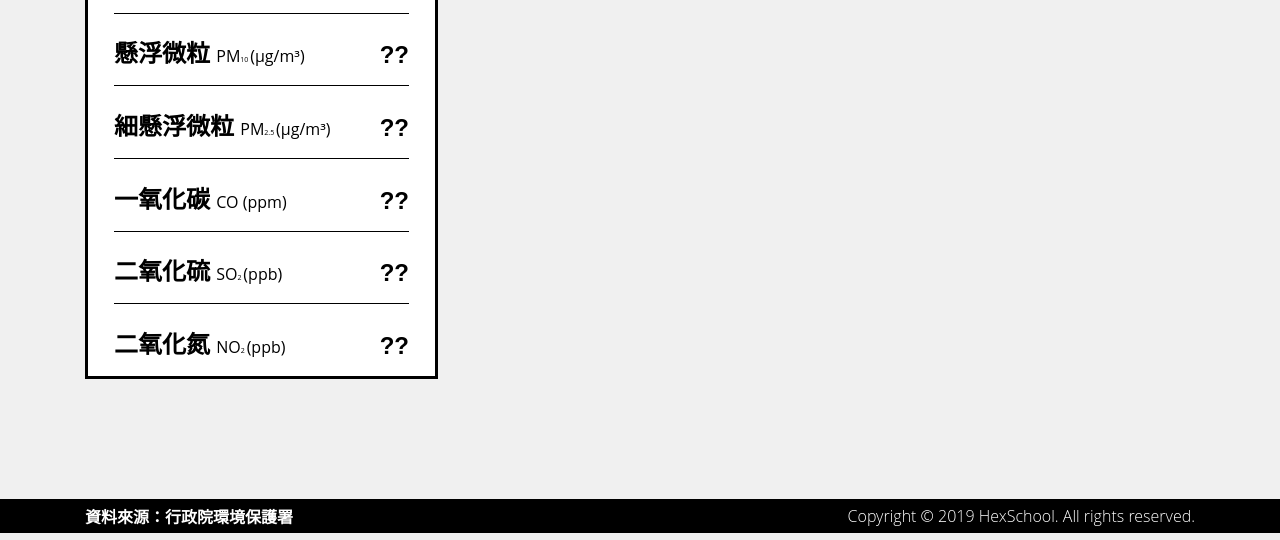
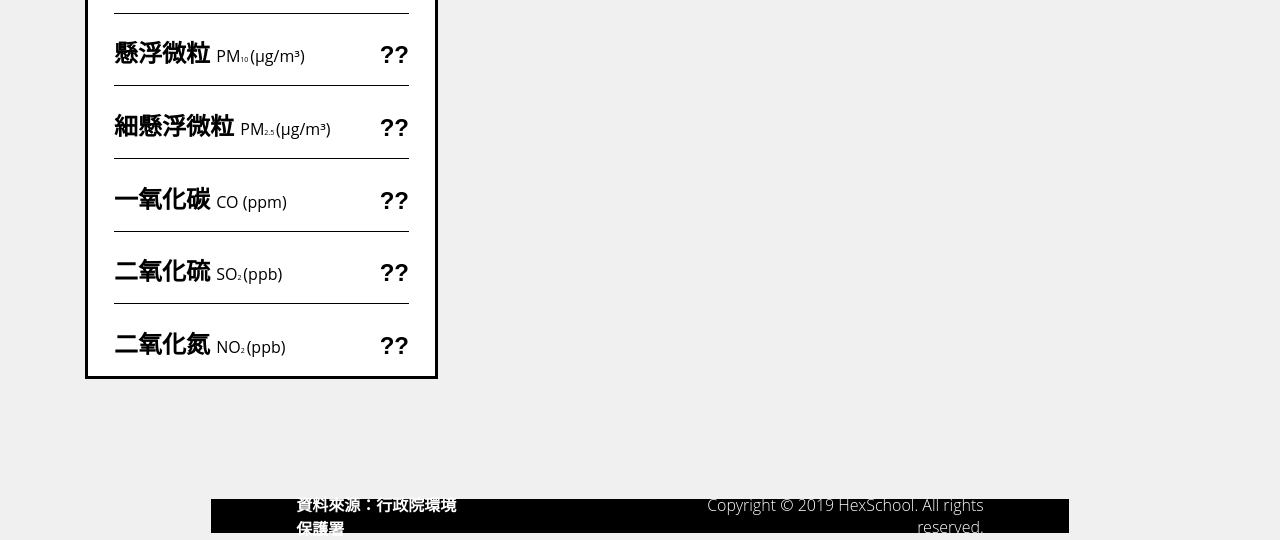
Before and after one commit to hannoeru/js-aqi, a plain HTML site: page index.html in a window 1280 px wide. Shown: the part 443-983 px from the top of the page. Drawn offline with nearby package versions, Linux system fonts and the light colour scheme.

Commit message:
Update style.css

```diff
--- a/css/style.css
+++ b/css/style.css
@@ -207,7 +207,7 @@ content{
  *---------------------------------------------------------------------------*/
 footer{
   margin: 0px auto;
-  max-width: 1300px;
+  width: 67%;
   height: 34px;
   color: #FFFFFF;
   font-size: 16px;
```
